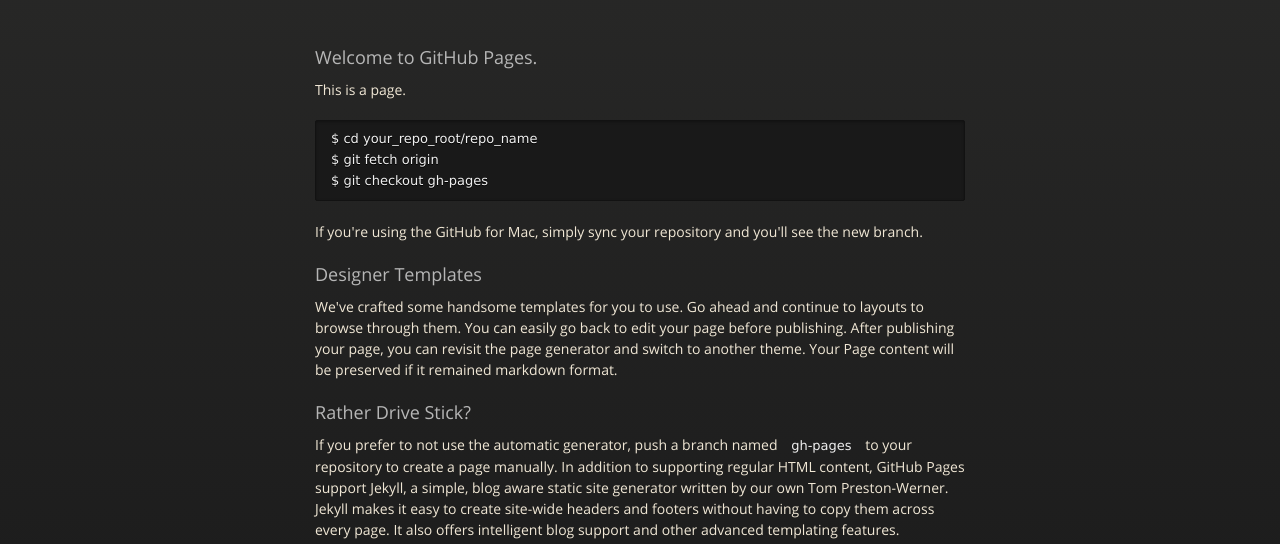
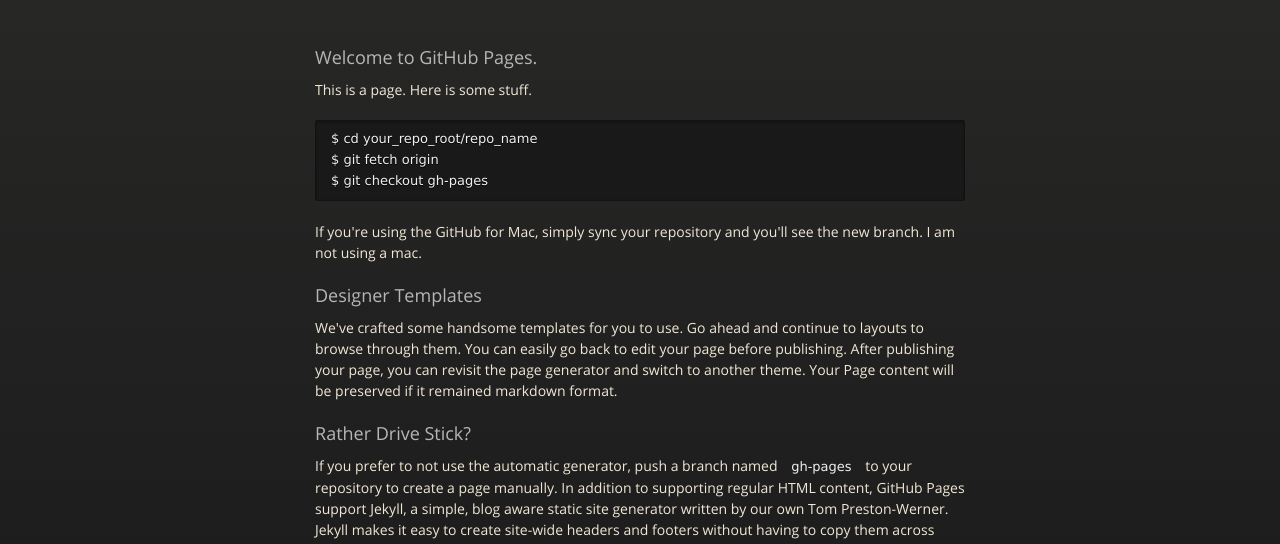
Before and after one commit to dulciehead/dulciehead.github.io, a plain HTML site: page index.html in a window 1280 px wide. Shown: the part 179-723 px from the top of the page. Drawn offline with nearby package versions, Linux system fonts and the light colour scheme.

Commit message:
trying to save changes

```diff
--- a/index.html
+++ b/index.html
@@ -31,14 +31,14 @@
         <h3>
 <a name="welcome-to-github-pages" class="anchor" href="#welcome-to-github-pages"><span class="octicon octicon-link"></span></a>Welcome to GitHub Pages.</h3>
 
-<p>This is a page. </p>
+<p>This is a page. Here is some stuff. </p>
 
 <pre><code>$ cd your_repo_root/repo_name
 $ git fetch origin
 $ git checkout gh-pages
 </code></pre>
 
-<p>If you're using the GitHub for Mac, simply sync your repository and you'll see the new branch.</p>
+<p>If you're using the GitHub for Mac, simply sync your repository and you'll see the new branch. I am not using a mac. </p>
 
 <h3>
 <a name="designer-templates" class="anchor" href="#designer-templates"><span class="octicon octicon-link"></span></a>Designer Templates</h3>
```
